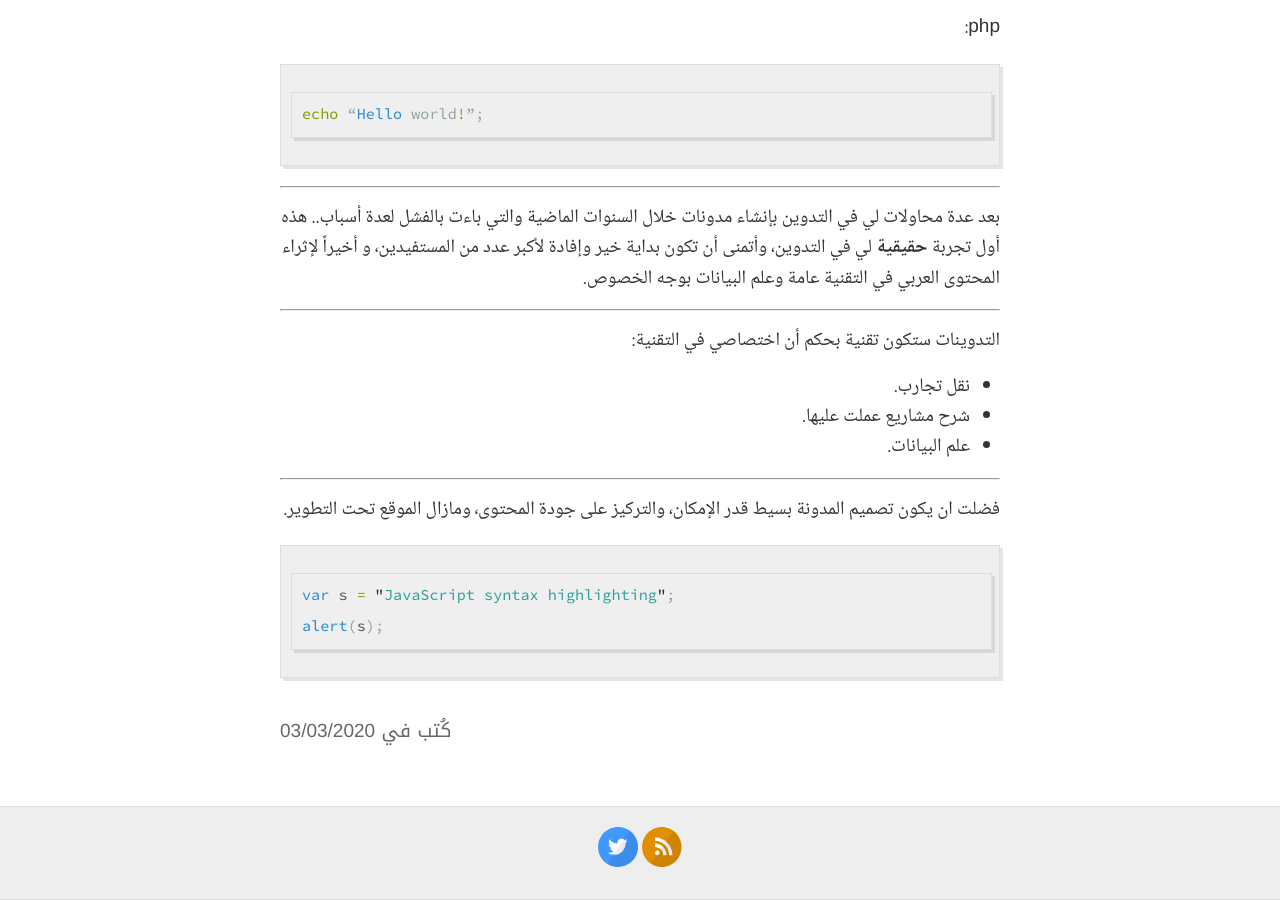
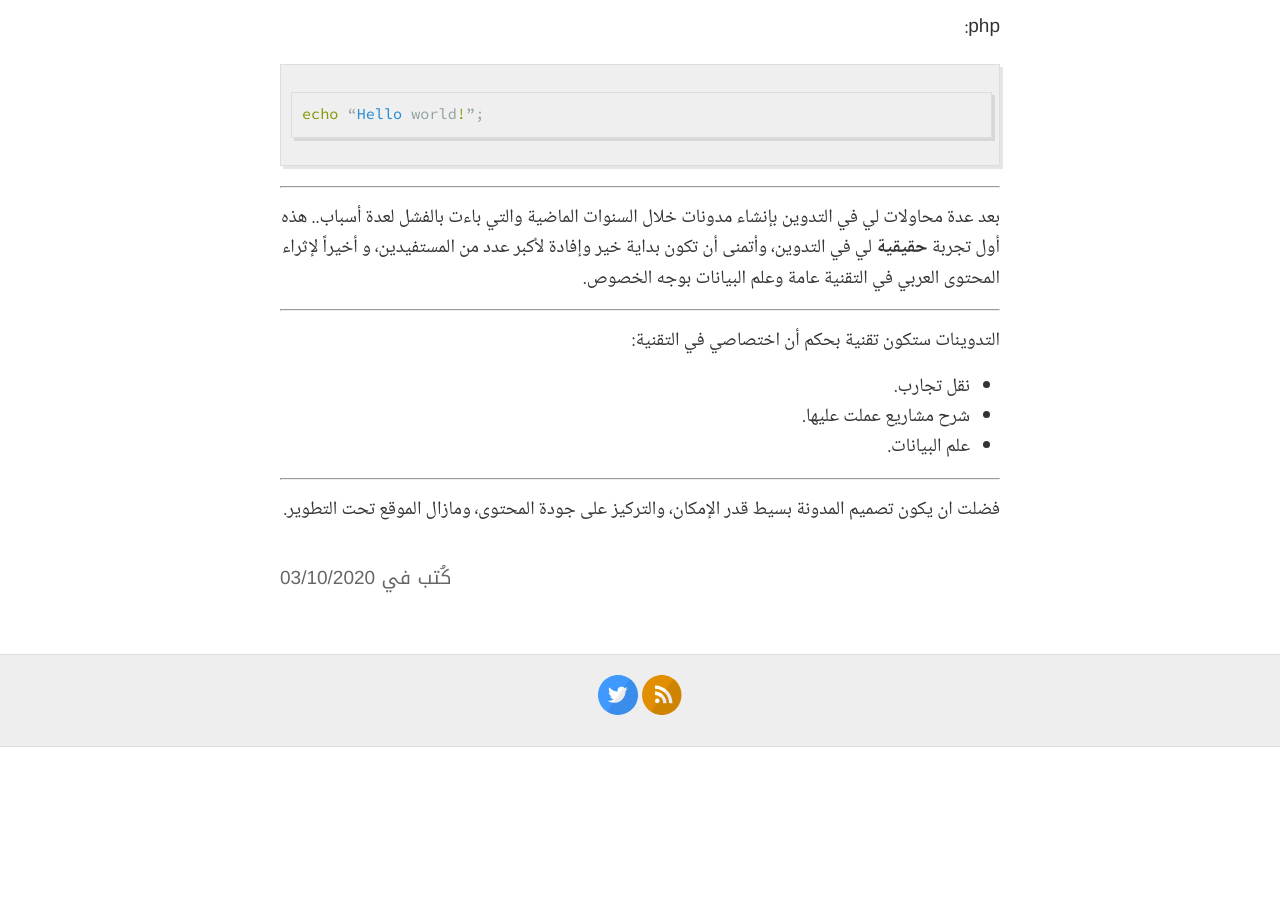
Before and after one commit to ahmadamoudi/ahmadamoudi.github.io, a Jekyll site: the page built from _posts/2020-10-3-HelloWorld.md, in a window 1280 px wide and 900 px high, scrolled down 959 px. Built offline with Jekyll 4.4.1, drawn with Linux system fonts in a browser that asks for light colours; comment, search, counter and statistics services are not loaded; after the commit the page ends 1706 px from its top, so only the background shows below that.

Commit message:
Update and rename 2020-3-3-HelloWorld.md to 2020-10-3-HelloWorld.md

````diff
--- a/_posts/2020-3-3-HelloWorld.md
+++ b/_posts/2020-10-3-HelloWorld.md
@@ -45,10 +45,3 @@ echo “Hello world!”;
 
 ----
 فضلت ان يكون تصميم المدونة بسيط قدر الإمكان٬ والتركيز على جودة المحتوى٬ ومازال الموقع تحت التطوير.
-
-
-
-```javascript
-var s = "JavaScript syntax highlighting";
-alert(s);
-```
````
